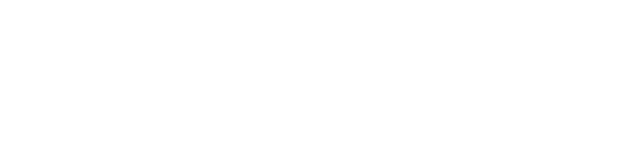
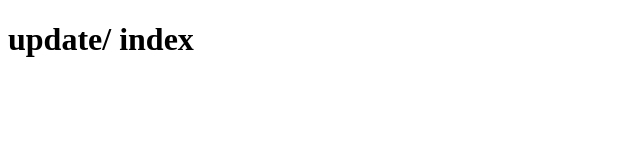
Before and after one commit to saiogauma/webhook, a plain HTML site: page index.html in a window 1280 px wide. Shown: the whole page, without its empty margins (0-640 px from the left). Drawn offline with Linux system fonts and the light colour scheme.

Commit message:
update/ index.htmlにタイトルテキストを追加

```diff
--- a/index.html
+++ b/index.html
@@ -6,6 +6,6 @@
   <title>Document</title>
 </head>
 <body>
-
+  <h1>update/ index</h1>
 </body>
 </html>
```
